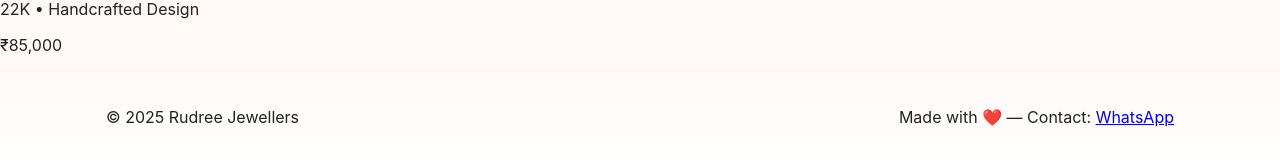
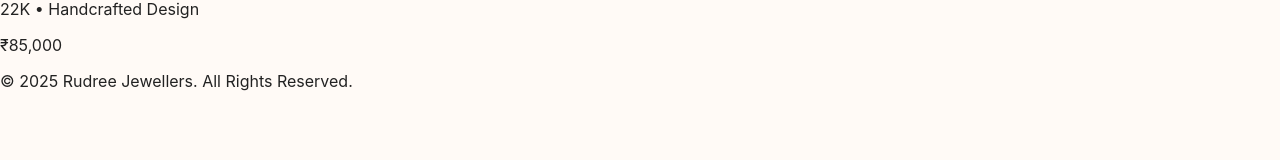
Before and after one commit to Om-Vasani/Rudree-Jewellers-Demo, a Next.js app: page / in a window 1280 px wide. Shown: the part 1667-1827 px from the top of the page. After the commit the page ends 1774 px from the top, so only its background shows below. Built offline with nearby package versions, Linux system fonts and the light colour scheme.

Commit message:
Update Footer.jsx

```diff
--- a/components/Footer.jsx
+++ b/components/Footer.jsx
@@ -1,10 +1,7 @@
-    export default function Footer(){
+export default function Footer() {
   return (
-    <footer className="footer">
-      <div className="container footer-inner">
-        <div>© {new Date().getFullYear()} Rudree Jewellers</div>
-        <div>Made with ❤️ — Contact: <a href="https://wa.me/919999999999">WhatsApp</a></div>
-      </div>
+    <footer className="bg-gray-900 text-white text-center py-6">
+      <p>© {new Date().getFullYear()} Rudree Jewellers. All Rights Reserved.</p>
     </footer>
   )
 }
```
